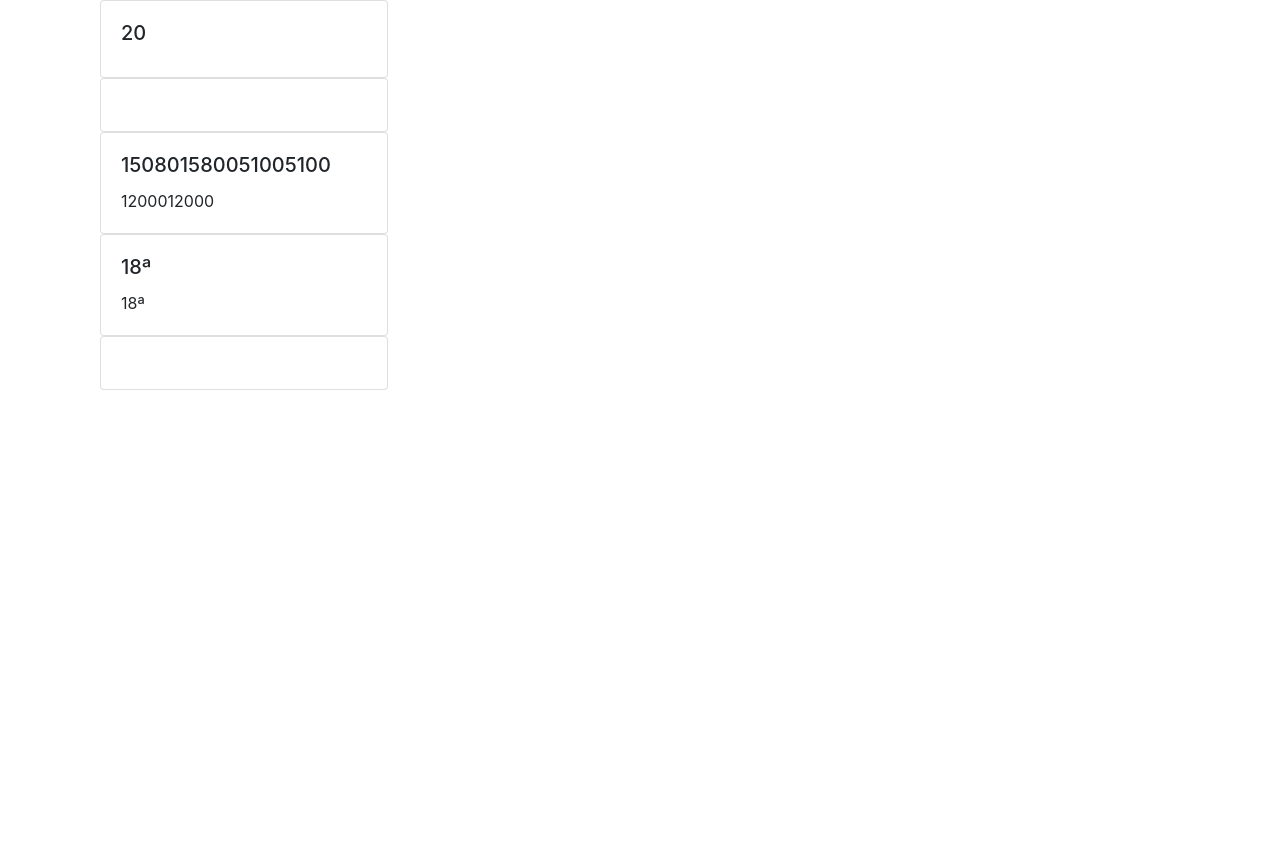
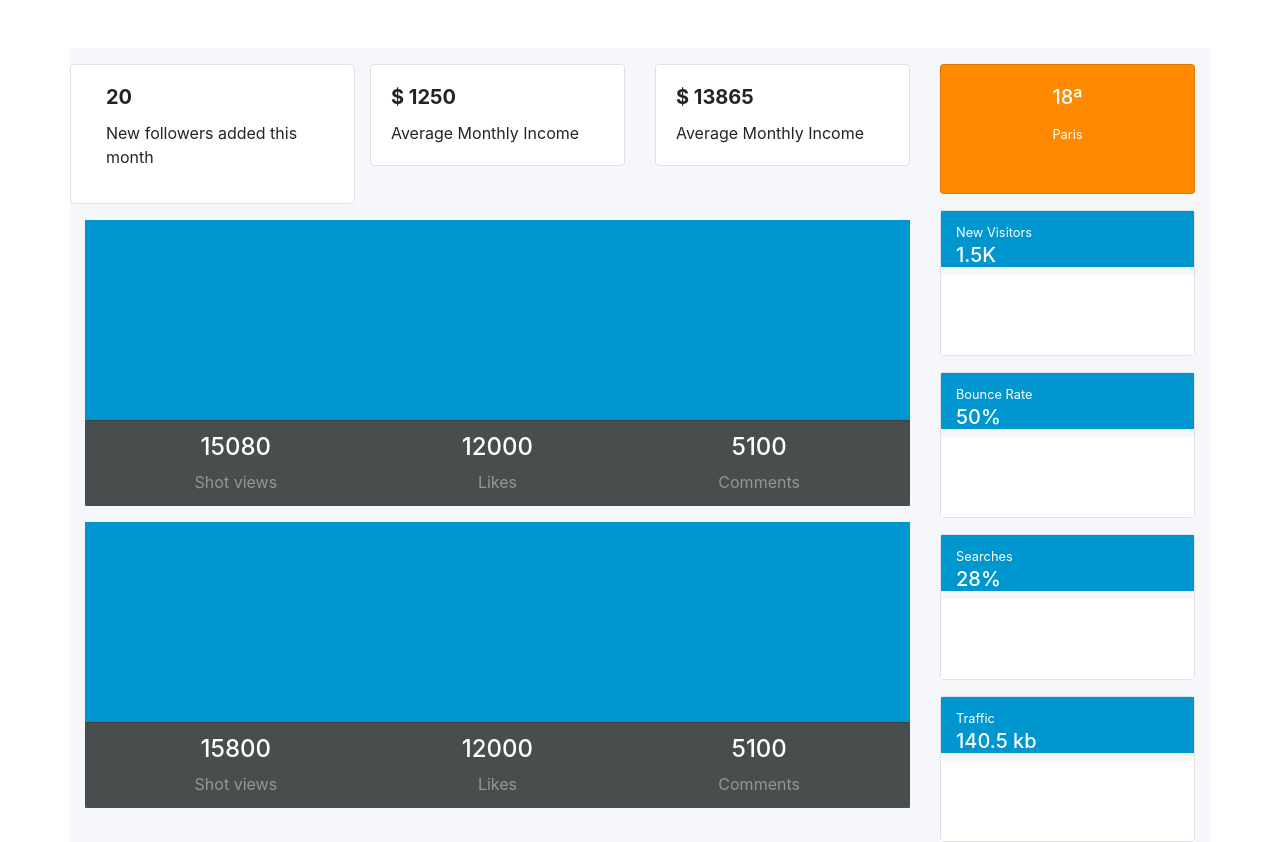
Before and after one commit to annasauciuc/reactLayout-challengeDevslopes, a React (Create React App) app: page / in a window 1280 px wide. Before the commit the page ends 800 px from the top, so only its background shows below. Built offline with nearby package versions, Linux system fonts and the light colour scheme.

Commit message:
mock up done

```diff
--- a/src/components/City/City.js
+++ b/src/components/City/City.js
@@ -1,13 +1,16 @@
 import React, { Component } from "react";
 
-
+import "./City.css";
 const City = ({ city }) => {
   return (
     <React.Fragment>
-      <div className="card" style={{ width: "18rem" }}>
+      <div
+        className="card city-card text-center text-white"
+        style={{ backgroundColor: "#FF8A00", height: "130px" }}
+      >
         <div className="card-body">
           <h5 className="card-title">{city}</h5>
-          <p className="card-text">{city}</p>
+          <small className="card-text">Paris</small>
         </div>
       </div>
     </React.Fragment>
--- a/src/components/Folowers/Followers.js
+++ b/src/components/Folowers/Followers.js
@@ -1,13 +1,15 @@
 import React, { Component } from "react";
 
 const Followers = ({ followers }) => {
-
   return (
     <React.Fragment>
-      <div className="card" style={{ width: "18rem" }}>
-        <div className="card-body">
-          <h5 className="card-title">{followers}</h5>
-          <p className="card-text" />
+      <div className="border bg-white rounded col-xs-12 col-sm-6 col-md-4 "
+      style={{height:'140px'}}>
+        <div className="  card-body">
+          <h5 className="card-title">
+            <strong> 20</strong>
+          </h5>
+          <p className="card-text">New followers added this month </p>
         </div>
       </div>
     </React.Fragment>
--- a/src/components/Income/Income.js
+++ b/src/components/Income/Income.js
@@ -1,19 +1,30 @@
 import React, { Component } from "react";
-
+import Followers from "../Folowers/Followers";
 class Income extends Component {
   render() {
-
-
-    const { number } = this.props;
+    const { income, followers } = this.props;
+    console.log("number :", followers);
 
     return (
       <React.Fragment>
-        <div className="card" style={{ width: "18rem" }}>
-          <div className="card-body">
-            <h5 className="card-title">{number}</h5>
-            <p className="card-text">{number}</p>
+        {" "}
+        <div className="row">
+          {/* <div className="col-md-4"> */}
+          <Followers followers={followers} />
+          {income.map((inc, i) => {
+            return (
+              <div className="  col-xs-12 col-sm-6 col-md-4">
+                <div className="card-body  bg-white rounded border">
+                  <h5 className="card-title">
+                    <strong> $ {inc}</strong>{" "}
+                  </h5>
+                  <p className="card-text">Average Monthly Income</p>
+                </div>
+              </div>
+            );
+          })}
+          {/* </div> */}
           </div>
-        </div>
       </React.Fragment>
     );
   }
--- a/src/components/Layout/Layout.css
+++ b/src/components/Layout/Layout.css
@@ -0,0 +1,3 @@
+.container {
+    background-color: #F5F7FA;
+}
--- a/src/components/Layout/Layout.js
+++ b/src/components/Layout/Layout.js
@@ -1,10 +1,10 @@
 import React, { Component } from "react";
 
-import Followers from "../Folowers/Followers";
 import Income from "./../Income/Income";
 import Photos from "./../Photo/Photo";
 import City from "./../City/City";
 import Rates from "./../Rates/Rates";
+import "./Layout.css";
 
 class Layout extends Component {
   constructor() {
@@ -17,8 +17,8 @@ class Layout extends Component {
       comments: [5100, 5100],
       city: "18ª",
       rates: {
-        title: ["Traffic", "Searches", "Bounce Rate", "New Visitors"],
-        rates: ["1.5K", "50%", "28%", "140.5 kb"]
+        title: ["New Visitors","Bounce Rate", "Searches",  "Traffic",],
+        procent: ["1.5K", "50%", "28%", "140.5 kb"]
       }
     };
   }
@@ -34,18 +34,19 @@ class Layout extends Component {
       city,
       likes
     } = this.state;
-console.log('followers', followers)
+
     return (
       <React.Fragment>
-        <div className="container">
-          <div className="col-md-9" style={{ width: "18rem" }}>
-            <Followers followers={followers}  />
-            <Income income={income}  />
-            <Photos views={views} likes={likes} comments={comments} />
-          </div>
-          <div className="col-md-3 d-flex-row" style={{ width: "18rem" }}>
-            <City city={city}  />
-            <Rates rates={rates} rates={rates} />
+        <div className="container mt-5">
+          <div className="row ">
+            <div className="col-md-9    mt-3">
+              <Income income={income} />
+              <Photos views={views} likes={likes} comments={comments} />
+            </div>
+            <div className="col-md-3 mt-3 d-flex-row">
+              <City city={city} />
+              <Rates rates={rates} />
+            </div>
           </div>
         </div>
       </React.Fragment>
--- a/src/components/Photo/Photo.css
+++ b/src/components/Photo/Photo.css
@@ -0,0 +1,21 @@
+.photo {
+    background-color: #0096D0;
+}
+
+.photo-container {
+    border-radius: 0.25rem !important;
+}
+
+.card-f {
+    background-color: #484D4D!important;
+    color: rgb(255, 255, 255);
+}
+
+.card-f span {
+    color: #959797;
+}
+
+.main-card {
+    height: 200px;
+    border-radius: 8px
+}
--- a/src/components/Photo/Photo.js
+++ b/src/components/Photo/Photo.js
@@ -1,17 +1,41 @@
 import React, { Component } from "react";
-
+import "./Photo.css";
 class Photo extends Component {
   render() {
-      console.log('this.props :', this.props);
+    console.log("this.props :", this.props);
     const { views, likes, comments } = this.props;
+  ;
+
+
     return (
       <React.Fragment>
-        <div className="card" style={{ width: "18rem" }}>
-          <div className="card-body">
-            <h5 className="card-title">{views}{comments}</h5>
-            <p className="card-text">{likes}</p>
-          </div>
-        </div>
+        {views.map((view, i) => {
+          return (
+            <div className=" mt-3 rounded  photo-container">
+              <div className="  photo ">
+                <div className="card-body main-card">
+                  <h5 className="card-title" />
+                  <p className="card-text" />
+                </div>
+
+                <div className="card-footer d-flex   card-f " >
+                  <div className="col-md-4 text-center">
+                    <h4>{view}</h4>
+                    <span>Shot views</span>
+                  </div>
+                  <div className="col-md-4 text-center">
+                    <h4>{likes[i]}</h4>
+                    <span>Likes</span>
+                  </div>
+                  <div className="col-md-4 text-center">
+                    <h4>{comments[i]}</h4>
+                    <span>Comments</span>
+                  </div>
+                </div>
+              </div>
+            </div>
+          );
+        })}
       </React.Fragment>
     );
   }
--- a/src/components/Rates/Rate.css
+++ b/src/components/Rates/Rate.css
@@ -0,0 +1,3 @@
+.rate-footer {
+    height: 80px;
+}
--- a/src/components/Rates/Rates.js
+++ b/src/components/Rates/Rates.js
@@ -1,19 +1,25 @@
 import React, { Component } from "react";
-
+import "./Rate.css";
 class Rates extends Component {
   render() {
-
-
-    const { number, text } = this.props;
+    const { rates } = this.props;
 
     return (
       <React.Fragment>
-        <div className="card" style={{ width: "18rem" }}>
-          <div className="card-body">
-            <h5 className="card-title">{number}</h5>
-            <p className="card-text">{text}</p>
-          </div>
-        </div>
+        {rates.title.map((rate, i) => {
+          return (
+            <div className=" mt-3 rounded border  ">
+              <div
+                className=" pt-2  col-md-12 text-white"
+                style={{ backgroundColor: "#0096D0" }}
+              >
+                <small className="card-text">{rate}</small>
+                <h5 className="">{rates.procent[i]} </h5>
+              </div>
+              <div className="col-md-12 bg-white  rate-footer" />
+            </div>
+          );
+        })}
       </React.Fragment>
     );
   }
```
